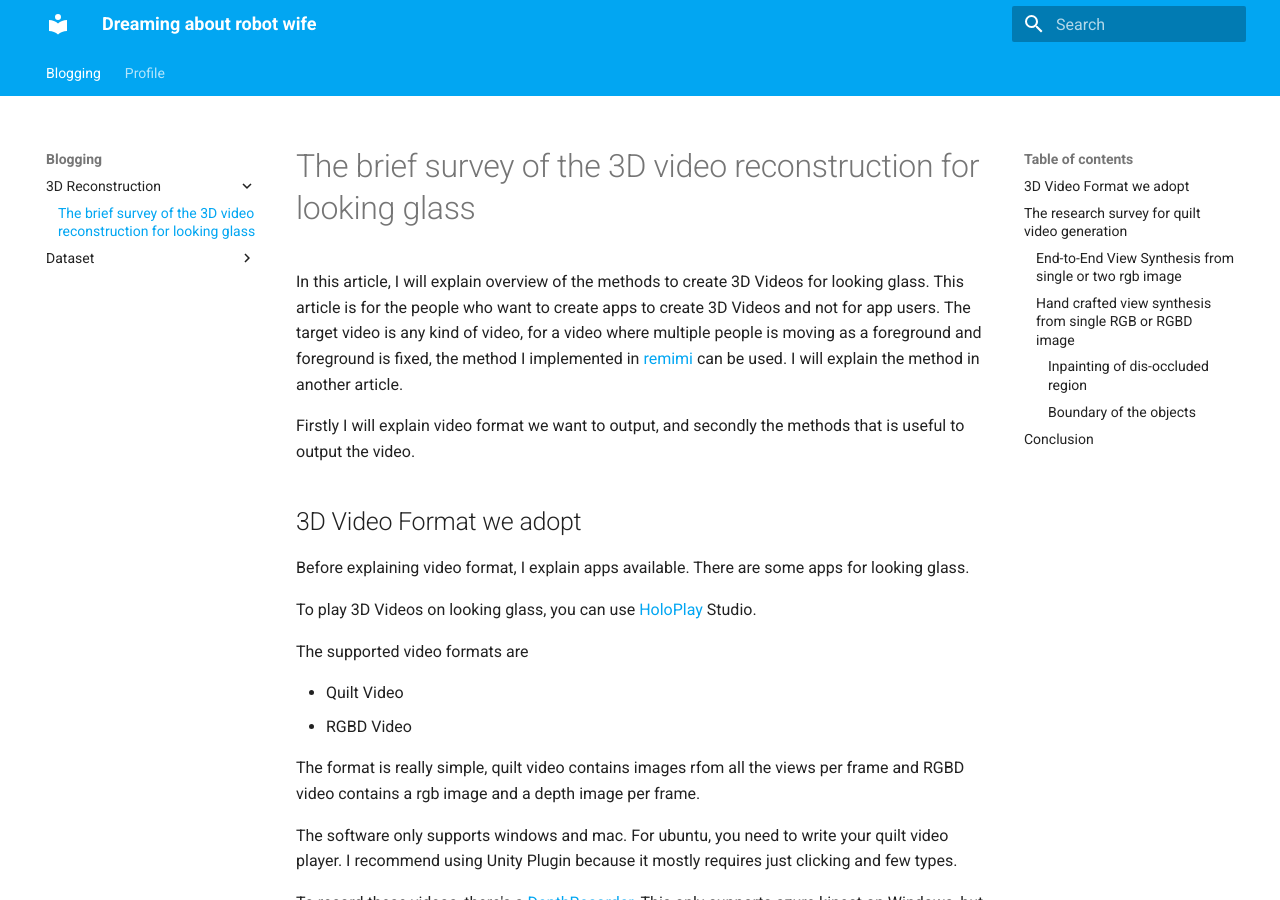
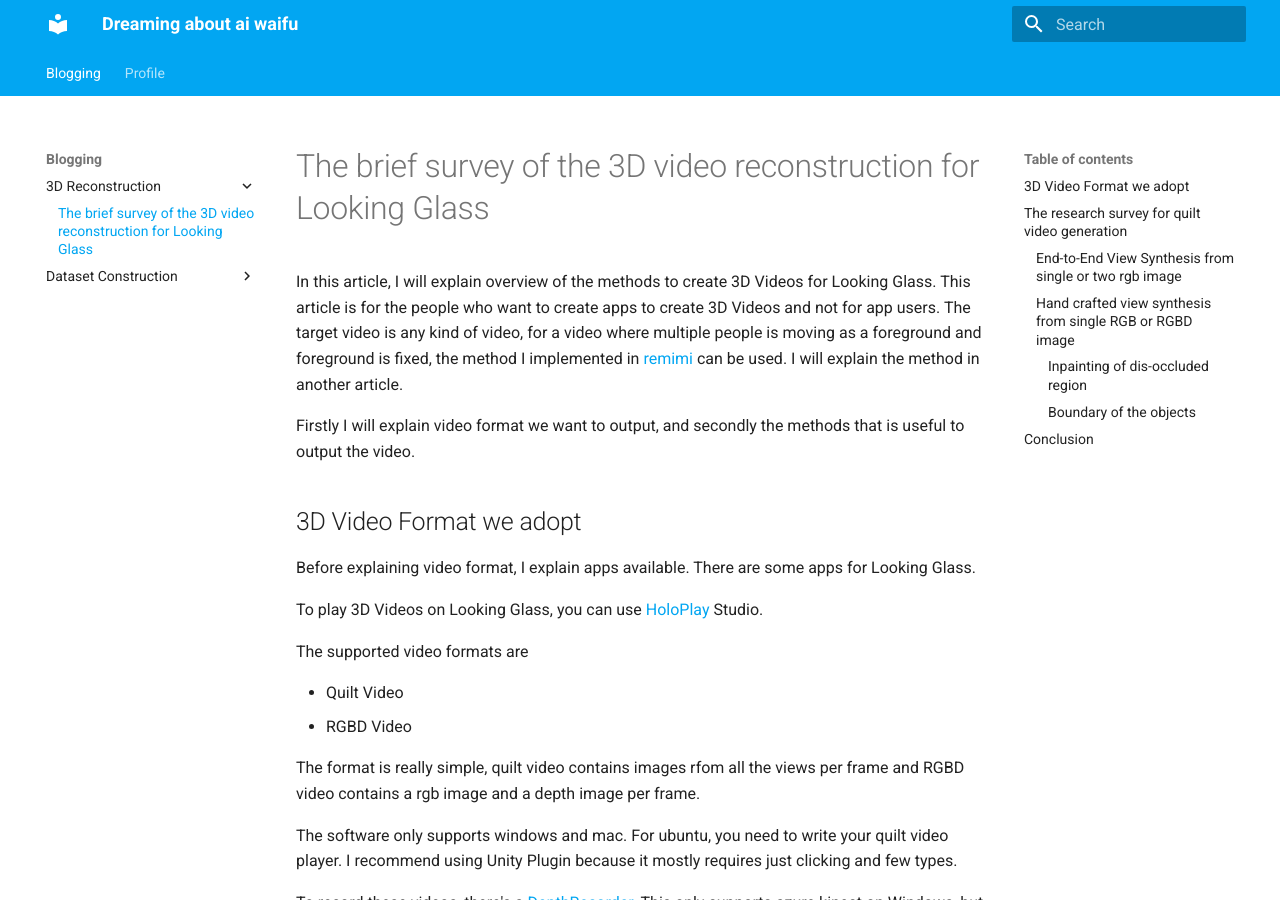
Before and after one commit to xiong-jie-y/ai-yome, an MkDocs documentation site: the page built from docs/3d_reconstruction/01_survey_3d_reconstruction.md, in a window 1280 px wide and 900 px high. Built offline with MkDocs 1.6.1 and Material for MkDocs 9.7.7, drawn with Linux system fonts in a browser that asks for light colours.

Commit message:
update and add docs.

```diff
--- a/docs/3d_reconstruction/01_survey_3d_reconstruction.md
+++ b/docs/3d_reconstruction/01_survey_3d_reconstruction.md
@@ -1,5 +1,5 @@
-# The brief survey of the 3D video reconstruction for looking glass
-In this article, I will explain overview of the methods to create 3D Videos for looking glass.
+# The brief survey of the 3D video reconstruction for Looking Glass
+In this article, I will explain overview of the methods to create 3D Videos for Looking Glass.
 This article is for the people who want to create apps to create 3D Videos and not for app users.
 The target video is any kind of video, for a video where multiple people is moving as a foreground and foreground is fixed, the method I implemented in [remimi](https://github.com/xiong-jie-y/remimi) can be used. I will explain the method in another article.
 
@@ -7,9 +7,9 @@
 
 ## 3D Video Format we adopt
 Before explaining video format, I explain apps available.
-There are some apps for looking glass.
+There are some apps for Looking Glass.
 
-To play 3D Videos on looking glass, you can use [HoloPlay](https://docs.lookingglassfactory.com/3d-viewers/holoplay-studio) Studio.
+To play 3D Videos on Looking Glass, you can use [HoloPlay](https://docs.lookingglassfactory.com/3d-viewers/holoplay-studio) Studio.
 
 The supported video formats are
 
--- a/mkdocs.yml
+++ b/mkdocs.yml
@@ -1,11 +1,12 @@
-site_name: Dreaming about robot wife
-site_url: https://xiong-jie-y.github.io/robo-yome/
+site_name: Dreaming about ai waifu
+site_url: https://xiong-jie-y.github.io/ai-yome/
 nav:
   - Blogging:
       - 3D Reconstruction:
         - 3d_reconstruction/01_survey_3d_reconstruction.md
-      - Dataset:
-        - dataset/01_instance_segmentation_annotation.md
+      - Dataset Construction:
+        - dataset/01_why_annotation.md
+        - dataset/02_instance_segmentation_annotation.md
   - Profile:
       - my_profile.md
 theme:
@@ -21,10 +22,10 @@
       link: https://github.com/xiong-jie-y
     - icon: fontawesome/brands/twitter
       link: https://twitter.com/_xiongjie_
-  disqus: robo-yome
+  disqus: ai-yome
   manifest: manifest.webmanifest
 google_analytics:
-  - G-MXP088YF0G
+  - G-NCHRHCQMVK
   - auto
 markdown_extensions:
   - footnotes
```
Also changed, not shown: docs/dataset/01_why_annotation.md (added, +13 -0 lines), docs/my_profile.md (+1 -1 lines), docs/dataset/01/FADO2HZVgAomezC.png (added), docs/dataset/02_instance_segmentation_annotation.md (renamed from docs/dataset/01_instance_segmentation_annotation.md).
